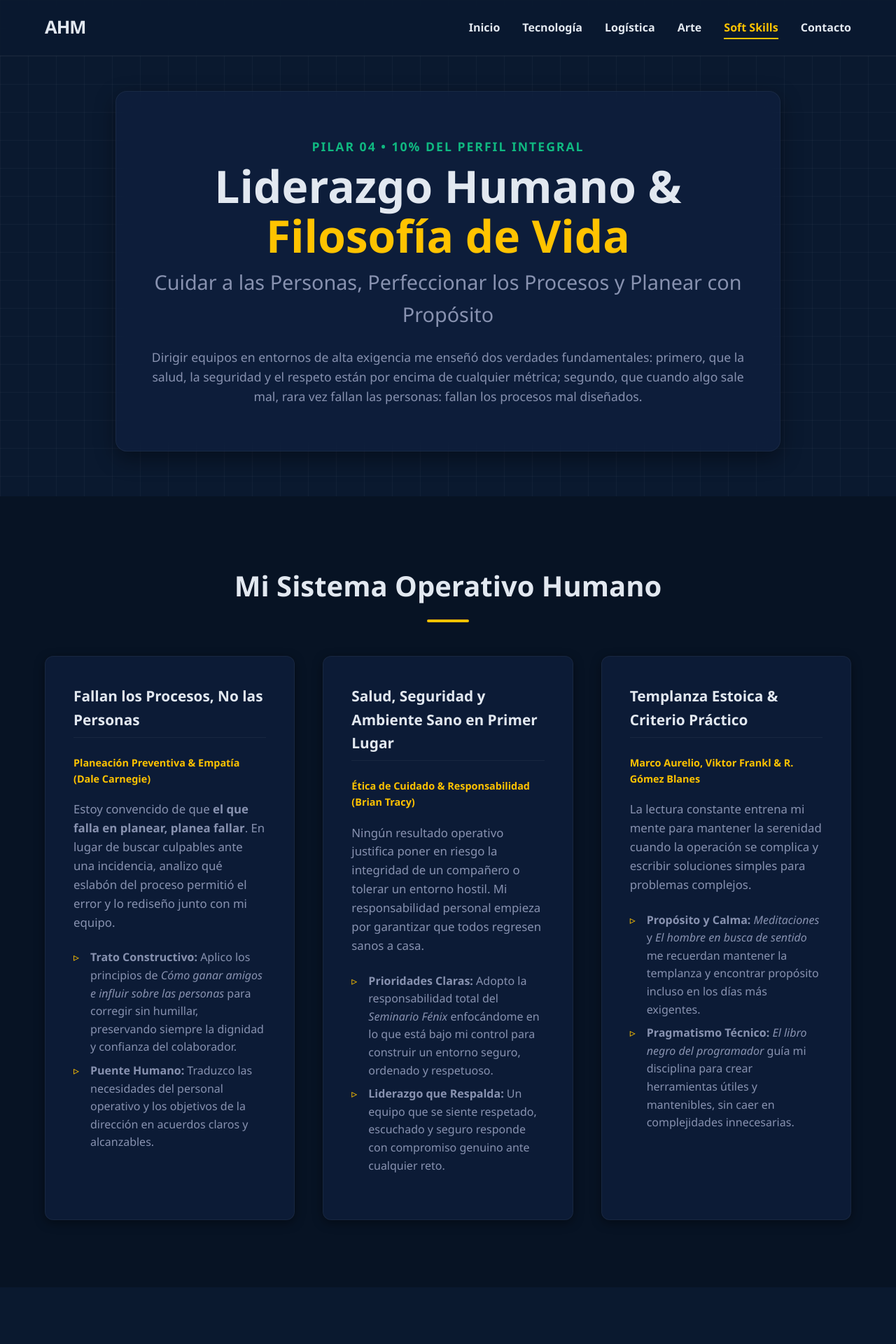
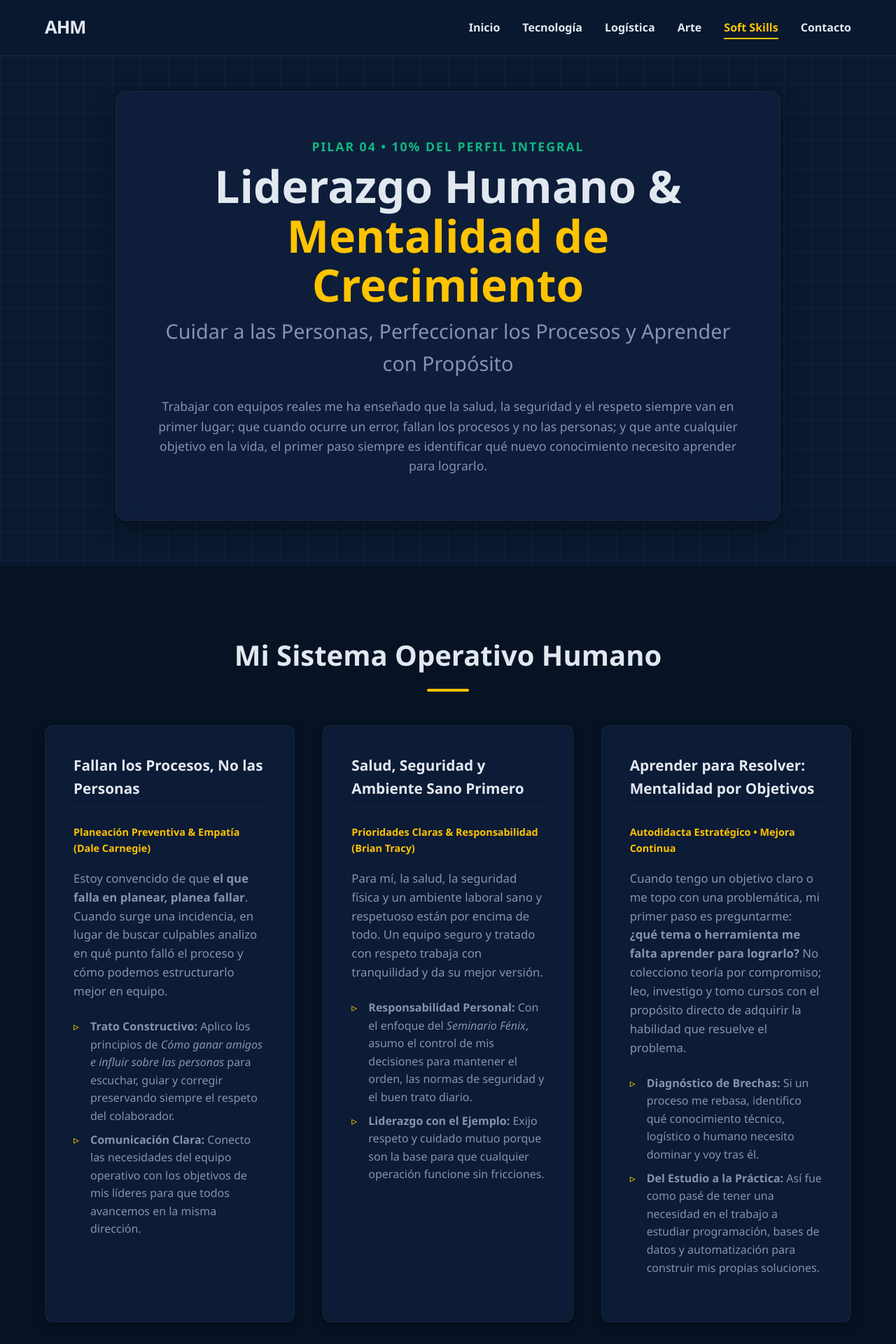
Before and after one commit to ale24hernan-ui/portafolio_ahm, a Flask app: page /softskills in a window 1280 px wide. Shown: the top 1920 px of the page at 70% size. Run offline with Flask 3, Linux system fonts and the light colour scheme; some libraries are stand-ins or nearby versions.

Commit message:
Actualizacion ahm mas humano 2 14/11/26

```diff
--- a/templates/softskills.html
+++ b/templates/softskills.html
@@ -2,9 +2,9 @@
 <!-- ¿Para qué?: Integrar la cuarta dimensión de tu perfil manteniendo la navegación unificada. -->
 {% extends 'base.html' %}
 
-<!-- ¿Por qué?: Ajustamos el título para destacar tu filosofía humana y de procesos. -->
-<!-- ¿Para qué?: Dejar claro desde la pestaña del navegador que aquí se muestra tu calidad como líder y persona. -->
-{% block title %}Alejandro Monroy | 10% Liderazgo Humano, Procesos & Cultura{% endblock %}
+<!-- ¿Por qué?: Ajustamos el título para destacar tu filosofía humana, de procesos y aprendizaje continuo. -->
+<!-- ¿Para qué?: Dejar claro desde la pestaña del navegador que aquí se muestra tu mentalidad como líder y persona. -->
+{% block title %}Alejandro Monroy | 10% Liderazgo Humano, Procesos & Aprendizaje{% endblock %}
 
 {% block content %}
 <!-- ========================================= -->
@@ -13,16 +13,16 @@
 <section class="hero-section" style="min-height: 60vh; padding-top: 130px;">
     <div class="glass-panel" style="max-width: 950px;">
         <!-- ¿Por qué?: Usamos el color verde esmeralda (#10B981) asignado al 10% final del anillo. -->
-        <!-- ¿Para qué?: Representar bienestar humano, empatía y liderazgo ético. -->
+        <!-- ¿Para qué?: Representar evolución personal, empatía y liderazgo ético. -->
         <p style="color: #10B981; font-weight: 700; text-transform: uppercase; letter-spacing: 2px; margin-bottom: 0.5rem;">
             Pilar 04 • 10% del Perfil Integral
         </p>
-        <h1>Liderazgo Humano & <span>Filosofía de Vida</span></h1>
-        <h2>Cuidar a las Personas, Perfeccionar los Procesos y Planear con Propósito</h2>
-        <!-- ¿Por qué?: Incluimos tu aprendizaje central sobre los errores de proceso y el bienestar del equipo en el encabezado. -->
-        <!-- ¿Para qué?: Mostrar de inmediato tu madurez como líder ante cualquier persona que visite tu página. -->
+        <h1>Liderazgo Humano & <span>Mentalidad de Crecimiento</span></h1>
+        <h2>Cuidar a las Personas, Perfeccionar los Procesos y Aprender con Propósito</h2>
+        <!-- ¿Por qué?: Resumimos en el encabezado tus tres pilares reales: seguridad humana, diseño de procesos y aprendizaje orientado a metas. -->
+        <!-- ¿Para qué?: Presentar un manifiesto 100% genuino con el que te sientas cómodo y representado en cualquier conversación. -->
         <p style="margin-bottom: 0;">
-            Dirigir equipos en entornos de alta exigencia me enseñó dos verdades fundamentales: primero, que la salud, la seguridad y el respeto están por encima de cualquier métrica; segundo, que cuando algo sale mal, rara vez fallan las personas: fallan los procesos mal diseñados.
+            Trabajar con equipos reales me ha enseñado que la salud, la seguridad y el respeto siempre van en primer lugar; que cuando ocurre un error, fallan los procesos y no las personas; y que ante cualquier objetivo en la vida, el primer paso siempre es identificar qué nuevo conocimiento necesito aprender para lograrlo.
         </p>
     </div>
 </section>
@@ -37,47 +37,47 @@
         <div class="detailed-cards-grid">
 
             <!-- PILAR 1: PROCESOS SOBRE CULPAS + DALE CARNEGIE -->
-            <!-- ¿Por qué?: Fusionamos tu frase "el que falla en planear, planea fallar" con los principios de Dale Carnegie. -->
-            <!-- ¿Para qué?: Demostrar cómo aplicas la empatía no como teoría, sino diseñando sistemas que protegen a tu equipo del error. -->
+            <!-- ¿Por qué?: Fusionamos tu máxima "el que falla en planear, planea fallar" con el trato humano de Dale Carnegie. -->
+            <!-- ¿Para qué?: Mostrar que lideras corrigiendo la estructura del trabajo en lugar de culpar a las personas. -->
             <article class="skill-category glass-panel-alt">
                 <h3>Fallan los Procesos, No las Personas</h3>
                 <p class="project-date">Planeación Preventiva & Empatía (Dale Carnegie)</p>
                 <p class="project-description">
-                    Estoy convencido de que <strong>el que falla en planear, planea fallar</strong>. En lugar de buscar culpables ante una incidencia, analizo qué eslabón del proceso permitió el error y lo rediseño junto con mi equipo.
+                    Estoy convencido de que <strong>el que falla en planear, planea fallar</strong>. Cuando surge una incidencia, en lugar de buscar culpables analizo en qué punto falló el proceso y cómo podemos estructurarlo mejor en equipo.
                 </p>
                 <ul class="project-impact">
-                    <li><strong>Trato Constructivo:</strong> Aplico los principios de <em>Cómo ganar amigos e influir sobre las personas</em> para corregir sin humillar, preservando siempre la dignidad y confianza del colaborador.</li>
-                    <li><strong>Puente Humano:</strong> Traduzco las necesidades del personal operativo y los objetivos de la dirección en acuerdos claros y alcanzables.</li>
+                    <li><strong>Trato Constructivo:</strong> Aplico los principios de <em>Cómo ganar amigos e influir sobre las personas</em> para escuchar, guiar y corregir preservando siempre el respeto del colaborador.</li>
+                    <li><strong>Comunicación Clara:</strong> Conecto las necesidades del equipo operativo con los objetivos de mis líderes para que todos avancemos en la misma dirección.</li>
                 </ul>
             </article>
 
             <!-- PILAR 2: SALUD, SEGURIDAD Y RESPETO PRIMERO -->
-            <!-- ¿Por qué?: Creamos una tarjeta dedicada exclusivamente a tu prioridad número uno: salud, seguridad y ambiente sano. -->
-            <!-- ¿Para qué?: Transmitir tus valores éticos y humanos a cualquier persona o empresa que quiera trabajar contigo. -->
+            <!-- ¿Por qué?: Dedicamos el segundo pilar a tu regla innegociable de bienestar laboral y responsabilidad personal. -->
+            <!-- ¿Para qué?: Reflejar tus valores humanos y cómo cuidas el ambiente de trabajo todos los días. -->
             <article class="skill-category glass-panel-alt">
-                <h3>Salud, Seguridad y Ambiente Sano en Primer Lugar</h3>
-                <p class="project-date">Ética de Cuidado & Responsabilidad (Brian Tracy)</p>
+                <h3>Salud, Seguridad y Ambiente Sano Primero</h3>
+                <p class="project-date">Prioridades Claras & Responsabilidad (Brian Tracy)</p>
                 <p class="project-description">
-                    Ningún resultado operativo justifica poner en riesgo la integridad de un compañero o tolerar un entorno hostil. Mi responsabilidad personal empieza por garantizar que todos regresen sanos a casa.
+                    Para mí, la salud, la seguridad física y un ambiente laboral sano y respetuoso están por encima de todo. Un equipo seguro y tratado con respeto trabaja con tranquilidad y da su mejor versión.
                 </p>
                 <ul class="project-impact">
-                    <li><strong>Prioridades Claras:</strong> Adopto la responsabilidad total del <em>Seminario Fénix</em> enfocándome en lo que está bajo mi control para construir un entorno seguro, ordenado y respetuoso.</li>
-                    <li><strong>Liderazgo que Respalda:</strong> Un equipo que se siente respetado, escuchado y seguro responde con compromiso genuino ante cualquier reto.</li>
+                    <li><strong>Responsabilidad Personal:</strong> Con el enfoque del <em>Seminario Fénix</em>, asumo el control de mis decisiones para mantener el orden, las normas de seguridad y el buen trato diario.</li>
+                    <li><strong>Liderazgo con el Ejemplo:</strong> Exijo respeto y cuidado mutuo porque son la base para que cualquier operación funcione sin fricciones.</li>
                 </ul>
             </article>
 
-            <!-- PILAR 3: ESTOICISMO, SENTIDO Y CRITERIO INGENIERIL -->
-            <!-- ¿Por qué?: Conservamos tus referentes literarios conectándolos con tu templanza para resolver problemas. -->
-            <!-- ¿Para qué?: Mostrar la base intelectual que sostiene tu calma bajo presión. -->
+            <!-- PILAR 3 ACTUALIZADO: APRENDIZAJE ORIENTADO A OBJETIVOS (SIN FRANKL NI GÓMEZ BLANES) -->
+            <!-- ¿Por qué?: Eliminamos los libros con los que no te sientes identificado y colocamos tu método real de aprendizaje autodidacta. -->
+            <!-- ¿Para qué?: Explicar exactamente cómo piensas cuando enfrentas un reto: definir la meta, detectar qué te falta saber y aprender la herramienta que lo resuelve. -->
             <article class="skill-category glass-panel-alt">
-                <h3>Templanza Estoica & Criterio Práctico</h3>
-                <p class="project-date">Marco Aurelio, Viktor Frankl & R. Gómez Blanes</p>
+                <h3>Aprender para Resolver: Mentalidad por Objetivos</h3>
+                <p class="project-date">Autodidacta Estratégico • Mejora Continua</p>
                 <p class="project-description">
-                    La lectura constante entrena mi mente para mantener la serenidad cuando la operación se complica y escribir soluciones simples para problemas complejos.
+                    Cuando tengo un objetivo claro o me topo con una problemática, mi primer paso es preguntarme: <strong>¿qué tema o herramienta me falta aprender para lograrlo?</strong> No colecciono teoría por compromiso; leo, investigo y tomo cursos con el propósito directo de adquirir la habilidad que resuelve el problema.
                 </p>
                 <ul class="project-impact">
-                    <li><strong>Propósito y Calma:</strong> <em>Meditaciones</em> y <em>El hombre en busca de sentido</em> me recuerdan mantener la templanza y encontrar propósito incluso en los días más exigentes.</li>
-                    <li><strong>Pragmatismo Técnico:</strong> <em>El libro negro del programador</em> guía mi disciplina para crear herramientas útiles y mantenibles, sin caer en complejidades innecesarias.</li>
+                    <li><strong>Diagnóstico de Brechas:</strong> Si un proceso me rebasa, identifico qué conocimiento técnico, logístico o humano necesito dominar y voy tras él.</li>
+                    <li><strong>Del Estudio a la Práctica:</strong> Así fue como pasé de tener una necesidad en el trabajo a estudiar programación, bases de datos y automatización para construir mis propias soluciones.</li>
                 </ul>
             </article>
 
@@ -90,7 +90,7 @@
 <!-- ========================================= -->
 <section class="skills-section">
     <div class="section-container">
-        <h2 class="section-title">Formación Académica & Competencias</h2>
+        <h2 class="section-title">Herramientas & Formación Adquirida en el Camino</h2>
 
         <div class="detailed-cards-grid">
 
@@ -99,7 +99,7 @@
                 <h3>Ingeniería de Software & Ciencia de Datos</h3>
                 <p class="project-date">Universidad del Valle de México (UVM) • TripleTen</p>
                 <p class="project-description">
-                    Estudio la Licenciatura en Ingeniería en Diseño de Software y Redes en la UVM y el Bootcamp de Ciencia de Datos en TripleTen (meta marzo 2027) mientras lidero operaciones a tiempo completo: una muestra de disciplina y amor por el aprendizaje continuo.
+                    Resultado directo de buscar el conocimiento que necesitaba para crecer: curso la Licenciatura en Ingeniería en Diseño de Software y Redes en la UVM y el Bootcamp de Ciencia de Datos en TripleTen mientras dirijo operaciones a tiempo completo.
                 </p>
                 <div class="tech-stack-tags">
                     <span class="tag">Ingeniería de Software</span>
@@ -110,10 +110,10 @@
 
             <!-- CERTIFICADOS DE SOFT SKILLS E IA -->
             <article class="skill-category glass-panel-alt">
-                <h3>Acreditaciones en Empatía, Transformación e IA</h3>
+                <h3>Cursos y Certificaciones para Resolver Problemas</h3>
                 <p class="project-date">UVM • Santander / Iberotech • Salesforce</p>
                 <p class="project-description">
-                    Certificaciones que formalizan mi vocación por unir el entendimiento humano con las herramientas tecnológicas del futuro.
+                    Cada curso y certificación que he tomado responde a una necesidad real de liderazgo, comunicación o integración tecnológica.
                 </p>
                 <ul class="project-impact">
                     <li>Certificados de competencias UVM en <strong>Empatía</strong>, <strong>Transformación</strong> y <strong>Resolución de Problemas</strong>.</li>
```
Also changed, not shown: templates/logistica.html (+20 -20 lines).
